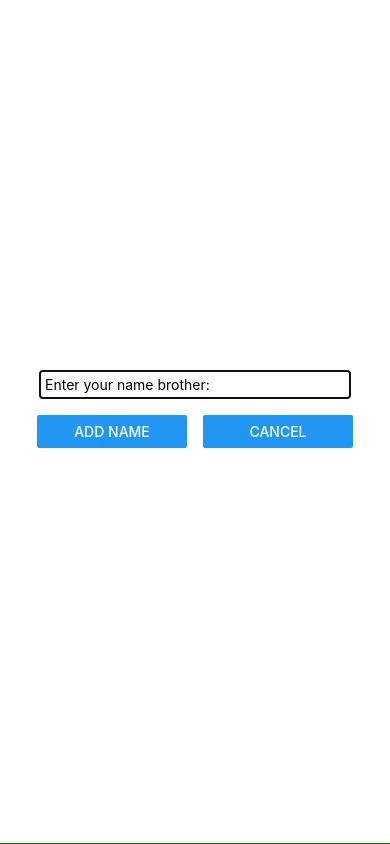
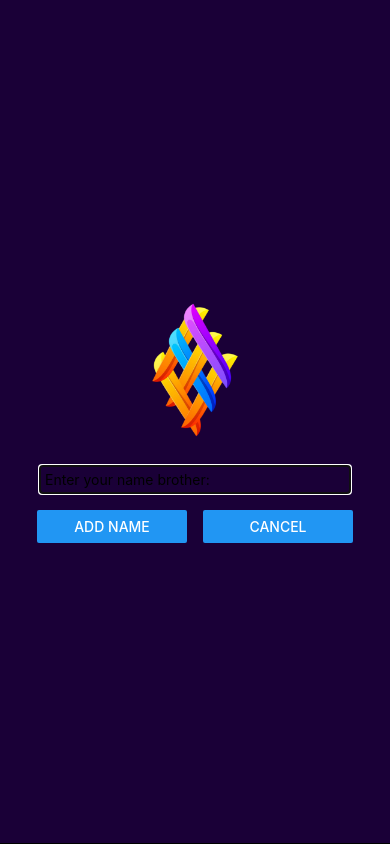
Before and after one commit to jerun276/AwesomeProject, a React Native app: screen / in a window 390 px wide. Both pictures are taken after a click on the button "ADD NEW NAME". Built offline with nearby package versions, Linux system fonts and the light colour scheme.

Commit message:
Adding Images

```diff
--- a/NameInput.js
+++ b/NameInput.js
@@ -1,5 +1,5 @@
 import { useState } from "react"
-import { StyleSheet, View, TextInput, Button, Modal } from "react-native"
+import { StyleSheet, View, TextInput, Button, Modal, Image } from "react-native"
 
 function NameInput(props) {
     const [nameText, setNameText] = useState("")
@@ -16,6 +16,7 @@
     return (
         <Modal visible={props.visible} animationType="slide">
             <View style={styles.inputContainer}>
+                <Image style={styles.image} source={require('./assets/Images/logo.png')} />
                 <TextInput
                     onChangeText={goalInputHandler}
                     style={styles.textInput}
@@ -28,7 +29,7 @@
                     </View>
                     <View style={styles.button}>
                         <Button
-                            title='Cancel' onPress={props.onClose}/>
+                            title='Cancel' onPress={props.onClose} />
                     </View>
                 </View>
             </View>
@@ -43,12 +44,12 @@
         alignItems: 'center',
         borderBottomWidth: 1,
         paddingBottom: 25,
-        borderBottomColor: 'green',
         flex: 1,
+        backgroundColor: '#1A0037'
     },
     textInput: {
         borderWidth: 1,
-        borderColor: 'black',
+        borderColor: 'white',
         width: '80%',
         padding: 5,
     },
@@ -60,6 +61,11 @@
         width: 150,
         marginHorizontal: 8
     },
+    image: {
+        width: 150,
+        height: 150,
+        margin: 20,
+    }
 })
 
 module.exports = NameInput;
```
Also changed, not shown: assets/Images/logo.png (added).
